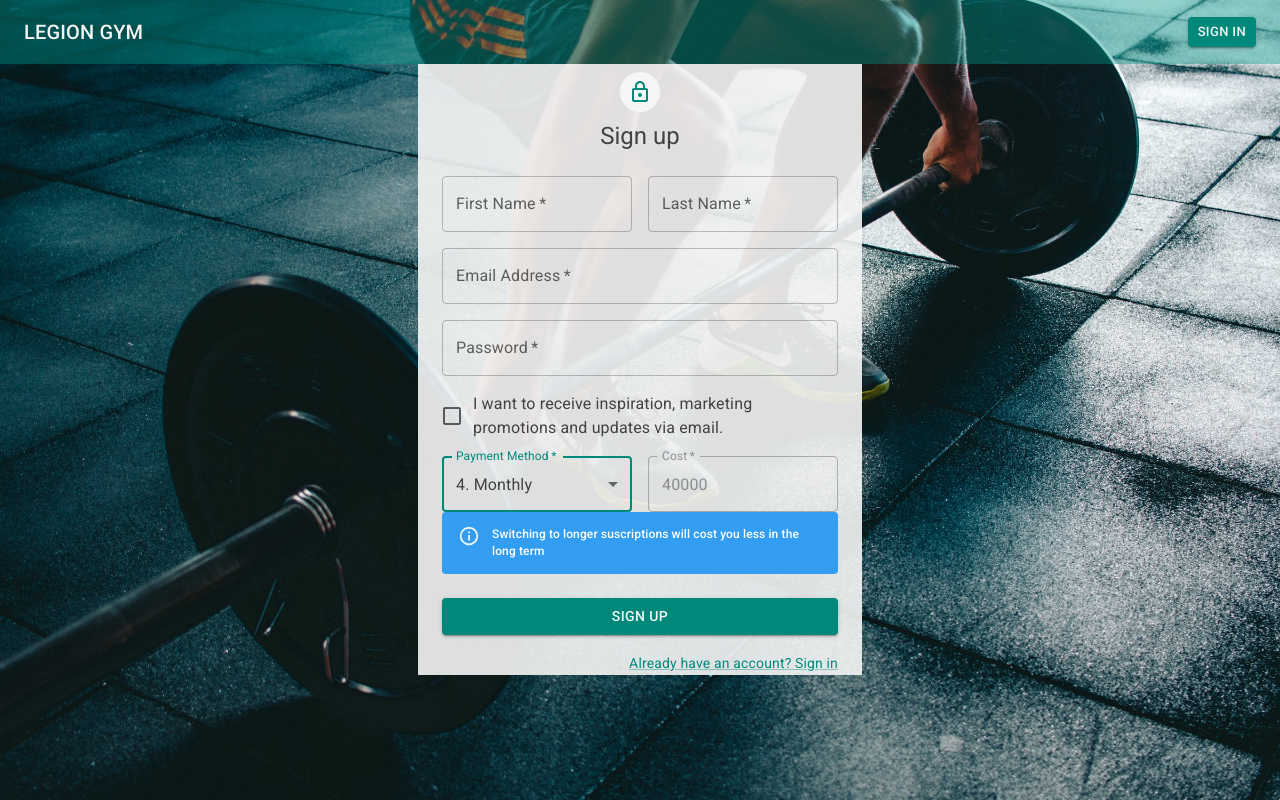
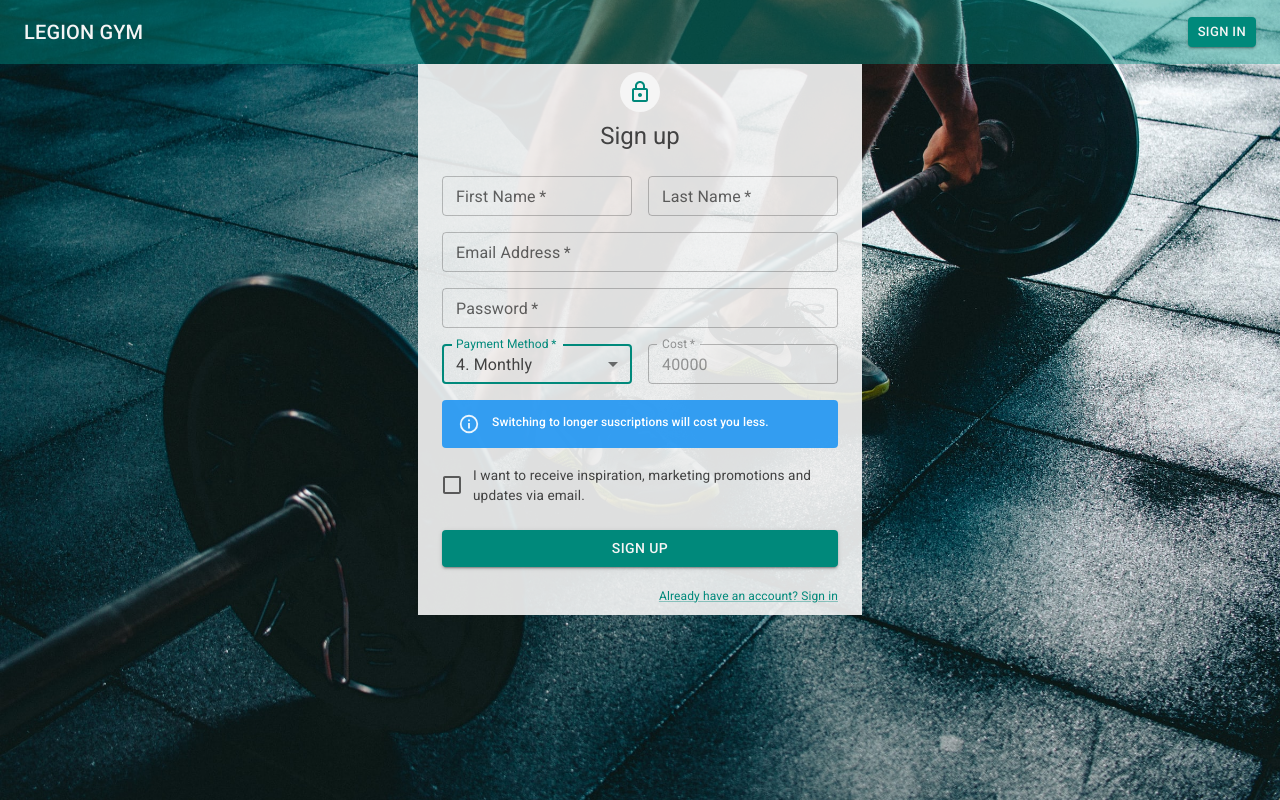
Before and after one commit to d4niel-san/Gimnasio-Frontend, a React (Create React App) app: page / in a window 1280 px wide. Built offline with nearby package versions, Linux system fonts and the light colour scheme.

Commit message:
Modificado los estilos en SignUp

```diff
--- a/src/components/signUp/SignUp.jsx
+++ b/src/components/signUp/SignUp.jsx
@@ -61,6 +61,7 @@ const SignUp = () => {
                 id='firstName'
                 label='First Name'
                 autoFocus
+                size='small'
               />
             </Grid>
             <Grid item xs={12} sm={6}>
@@ -71,6 +72,8 @@ const SignUp = () => {
                 label='Last Name'
                 name='lastName'
                 autoComplete='family-name'
+                size='small'
+
               />
             </Grid>
             <Grid item xs={12}>
@@ -81,6 +84,8 @@ const SignUp = () => {
                 label='Email Address'
                 name='email'
                 autoComplete='email'
+                size='small'
+
               />
             </Grid>
             <Grid item xs={12}>
@@ -92,12 +97,8 @@ const SignUp = () => {
                 type='password'
                 id='password'
                 autoComplete='new-password'
-              />
-            </Grid>
-            <Grid item xs={12}>
-              <FormControlLabel
-                control={<Checkbox name='allowExtraEmails' value='allowExtraEmails' color='primary'/>}
-                label='I want to receive inspiration, marketing promotions and updates via email.'
+                size='small'
+
               />
             </Grid>
 
@@ -113,6 +114,7 @@ const SignUp = () => {
                 select
                 value={paymentMethod}
                 onChange={handleChange}
+                size='small'
               >
                 {paymentMethods.map((option) => (
                 <MenuItem key={option.value} value={option.value}>
@@ -131,14 +133,30 @@ const SignUp = () => {
                 name='cost'
                 autoComplete='family-name'
                 value={cost}
+                size='small'
               />
             </Grid>
           </Grid>
 
-          <div>
-            {suscriptionAlert(paymentMethods.filter(elem => elem.value===paymentMethod)[0].id)}
-          </div>
+          {suscriptionAlert(paymentMethods.filter(elem => elem.value===paymentMethod)[0].id)}
 
+          <Grid item xs={12}>
+            <FormControlLabel
+              sx={{marginTop: '1rem'}}
+              control={
+                <Checkbox
+                  name='allowExtraEmails'
+                  value='allowExtraEmails'
+                  color='primary'
+                />
+              }
+              label={
+                <Typography sx={{fontSize: '0.85rem'}}>
+                  I want to receive inspiration, marketing promotions and updates via email.
+                </Typography>
+              }
+            />
+          </Grid>
           <Button
             type='submit'
             fullWidth
@@ -148,8 +166,8 @@ const SignUp = () => {
             Sign Up
           </Button>
           <Grid container justifyContent='flex-end'>
-            <Grid item>
-              <Link href='/SignIn' variant='body2'>
+            <Grid item sx={{marginBottom: '0.5rem'}}>
+              <Link href='/SignIn' variant='body2' sx={{fontSize: '0.75rem'}}>
                 Already have an account? Sign in
               </Link>
             </Grid>
--- a/src/components/signUp/SignUpStyles.jsx
+++ b/src/components/signUp/SignUpStyles.jsx
@@ -21,13 +21,14 @@ const Container = {
     backgroundColor: "third.main"
 }
 
-const TextSize = {
+const suscriptionTextSize = {
     fontSize: 12,
+    marginTop: '1rem',
 }
 
 export {
     Avatar,
-    TextSize,
+    suscriptionTextSize,
     Box,
     Button,
     Container,
--- a/src/components/signUp/suscriptionAlert.jsx
+++ b/src/components/signUp/suscriptionAlert.jsx
@@ -1,31 +1,31 @@
 import { Alert } from "@mui/material";
-import { TextSize } from "./SignUpStyles";
+import { suscriptionTextSize } from "./SignUpStyles";
 
 function suscriptionAlert(id){
 
     switch(id){
         case 1: case 2: case 3:
             return(
-                    <Alert variant="filled" severity="warning">
+                    <Alert variant="filled" severity="warning" sx={suscriptionTextSize}>
                     Switch to longer suscriptions for benefits and discounts!
                     </Alert>
                 )
         case 4:
             return(
-                    <Alert variant="filled" severity="info" sx={TextSize} >
-                    Switching to longer suscriptions will cost you less in the long term
+                    <Alert variant="filled" severity="info" sx={suscriptionTextSize} >
+                    Switching to longer suscriptions will cost you less.
                     </Alert>
                 )
         case 5:
             return(
-                    <Alert variant="filled" severity="success">
-                    60% discount on daily fee
+                    <Alert variant="filled" severity="success" sx={suscriptionTextSize}>
+                    60% discount on daily fee.
                     </Alert>
                 )
         case 6:
             return(
-                    <Alert variant="filled" severity="success">
-                    65% discount on daily fee and free nutritionist consultation
+                    <Alert variant="filled" severity="success" sx={suscriptionTextSize}>
+                    65% discount on daily fee and free nutritionist consultation.
                     </Alert>
                 )
         default:
```
Also changed, not shown: src/App.css (line endings or trailing spaces).
